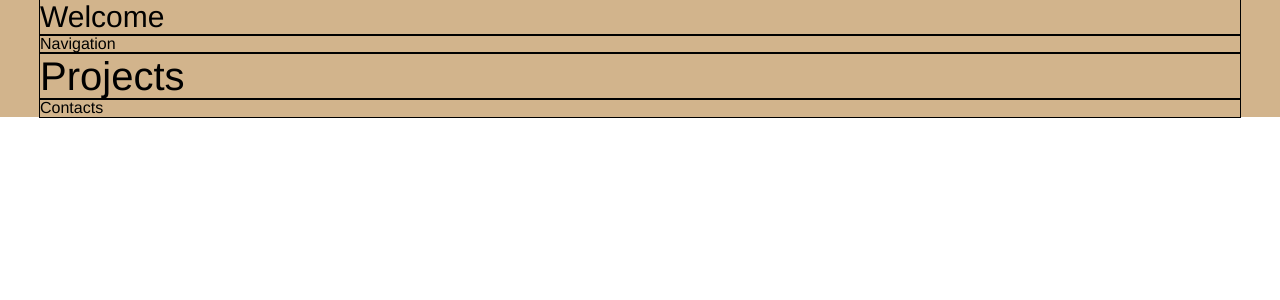
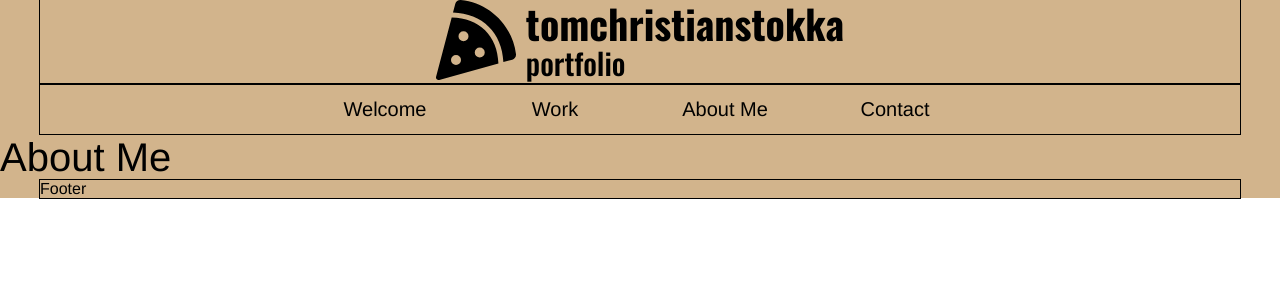
Before and after one commit to tomchristianstokka/My_Final_Project, a React (Create React App) app: page /about in a window 1280 px wide. Shown: the top 300 px of the page. Built offline with nearby package versions, Linux system fonts and the light colour scheme.

Commit message:
Homework w.4

```diff
--- a/src/App/App.jsx
+++ b/src/App/App.jsx
@@ -2,9 +2,9 @@ import React from 'react';
 import styled from 'styled-components';
 
 import Header from './Header.jsx';
+import Nav from './Nav.jsx';
+import Main from './Main.jsx';
 import Footer from './Footer.jsx';
-import Main from './Main.jsx';
-import Nav from './Nav.jsx';
 
 const App = () => {
 
--- a/src/App/Footer.jsx
+++ b/src/App/Footer.jsx
@@ -5,7 +5,7 @@ const Footer = () => {
     return (
         <Footerstyled>
             <div className='nested-wrapper'>
-                Contacts
+                Footer
             </div>
         </Footerstyled>
     );
--- a/src/App/Header.jsx
+++ b/src/App/Header.jsx
@@ -1,19 +1,57 @@
 import React from 'react';
 import styled from 'styled-components';
+
+import { FontAwesomeIcon } from '@fortawesome/react-fontawesome';
+import {
+    faPizzaSlice,
+} from '@fortawesome/free-solid-svg-icons';
 
 const Header = () => {
     return (
         <Headerstyled>
             <div className='nested-wrapper'>
-                Welcome
+                <div className='row-container'>
+                    <div className='logo'><FontAwesomeIcon icon={ faPizzaSlice } /></div>
+                    <div className='text'>
+                        <h2>tomchristianstokka</h2>
+                        <h3>portfolio</h3>
+                    </div>
+                </div>
             </div>
         </Headerstyled>
-     );
+    );
 }
 
 export default Header;
 
 const Headerstyled = styled.header`
-            background-color: tan;
+    background-color: tan;
+    font-size: 30px;
+
+    .row-container {
+        display: flex;
+        justify-content: center;
+    }
+    .logo {
+        color: black;
+        margin-right: 10px;
+
+        svg {
+            width: 80px;
+            height: auto;
+        }
+    }
+    .text {
+
+        h2 {
+            font-size: 40px;
+            margin: 0px;
+            color: black;
+        }
+        h3 {
             font-size: 30px;
-    `;
+            margin: 0px;
+            color: black;
+        }
+    }
+`;
--- a/src/App/Main.jsx
+++ b/src/App/Main.jsx
@@ -1,12 +1,23 @@
 import React from 'react';
 import styled from 'styled-components';
+import { BrowserRouter, Switch, Route } from 'react-router-dom'
+
+import Home from './Pages/Home.jsx';
+import Work from './Pages/Work.jsx';
+import About from './Pages/About.jsx';
+import Contact from './Pages/Contact.jsx';
 
 const Main = () => {
     return (
         <Mainstyled>
-            <div className='nested-wrapper'>
-                Projects
-            </div>
+            <BrowserRouter>
+                <Switch>
+                    <Route path='/contact' component={ Contact } />
+                    <Route path='/about' component={ About } />
+                    <Route path='/work' component={ Work } />
+                    <Route path='/' component={ Home } />
+                </Switch>
+            </BrowserRouter>
         </Mainstyled>
     );
 }
--- a/src/App/Nav.jsx
+++ b/src/App/Nav.jsx
@@ -5,7 +5,10 @@ const Nav = () => {
     return (
         <NavStyled>
             <div className='nested-wrapper'>
-                Navigation
+                <a href='/'>Welcome</a>
+                <a href='/work'>Work</a>
+                <a href='/about'>About Me</a>
+                <a href='/contact'>Contact</a>
             </div>
         </NavStyled>
     );
@@ -15,4 +18,27 @@ export default Nav;
 
 const NavStyled = styled.nav`
     background-color: tan;
+    color: black;
+
+    text-align: center;
+
+    a {
+        display: inline-block;
+
+        text-align: center;
+        line-height: 50px;
+        font-size: 20px;
+        background-color: tan;
+        color: black;
+
+        text-decoration: none;
+
+        width: 150px;
+        margin-right: 10px;
+        margin-left: 10px;
+
+        &:hover {
+            background-color: beige;
+        }
+    }
 `;
--- /dev/null
+++ b/src/App/Pages/About.jsx
@@ -0,0 +1,17 @@
+import React from 'react';
+import styled from 'styled-components';
+
+const About = () => {
+
+    return (
+        <AboutStyled className='about'>
+            About Me
+        </AboutStyled>
+    );
+}
+
+export default About;
+
+const AboutStyled = styled.div`
+
+`;
--- /dev/null
+++ b/src/App/Pages/Contact.jsx
@@ -0,0 +1,17 @@
+import React from 'react';
+import styled from 'styled-components';
+
+const Contact = () => {
+
+    return (
+        <ContactStyled className='Contact'>
+            Contact
+        </ContactStyled>
+    );
+}
+
+export default Contact;
+
+const ContactStyled = styled.div`
+
+`;
--- /dev/null
+++ b/src/App/Pages/Home.jsx
@@ -0,0 +1,17 @@
+import React from 'react';
+import styled from 'styled-components';
+
+const Home = () => {
+
+    return (
+        <HomeStyled className='Home'>
+            Home
+        </HomeStyled>
+    );
+}
+
+export default Home;
+
+const HomeStyled = styled.div`
+
+`;
--- /dev/null
+++ b/src/App/Pages/Work.jsx
@@ -0,0 +1,17 @@
+import React from 'react';
+import styled from 'styled-components';
+
+const Work = () => {
+
+    return (
+        <WorkStyled className='Work'>
+            Work
+        </WorkStyled>
+    );
+}
+
+export default Work;
+
+const WorkStyled = styled.div`
+
+`;
```
